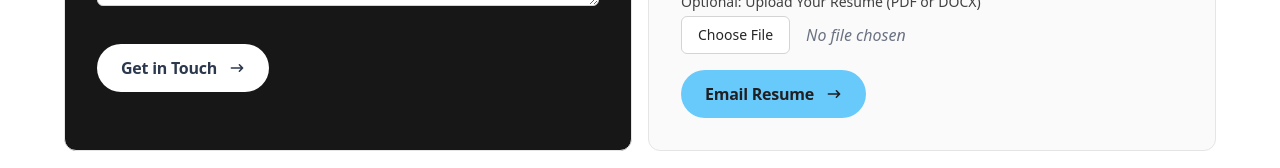
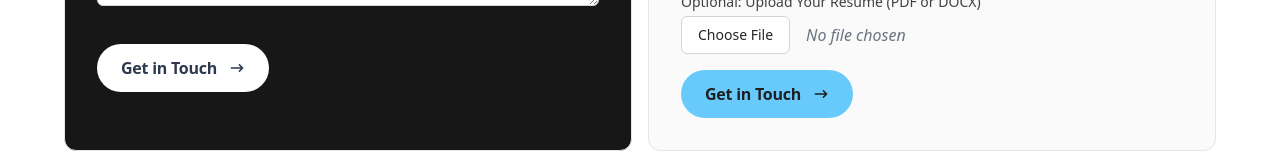
Before and after one commit to mhlauf1/mmr, a Next.js app: page / in a window 1280 px wide. Shown: the part 6080-6248 px from the top of the page. Built offline with nearby package versions, Linux system fonts and the light colour scheme.

Commit message:
updating comments

```diff
--- a/src/components/BottomCTA.tsx
+++ b/src/components/BottomCTA.tsx
@@ -185,7 +185,7 @@ const BottomCTA: React.FC = () => {
 
           {/* Submit */}
           <div className="mt-4">
-            <Button text="Email Resume" />
+            <Button text="Get in Touch" />
           </div>
         </form>
       </div>
--- a/src/sections/about/Hero.tsx
+++ b/src/sections/about/Hero.tsx
@@ -2,6 +2,7 @@
 import Image from "next/image";
 import { Button } from "@/components/Buttons";
 import { motion } from "framer-motion";
+import Link from "next/link";
 
 const Hero: React.FC = () => {
   const textVariants = {
@@ -75,7 +76,9 @@ const Hero: React.FC = () => {
               Our focused, high-touch approach is why we&apos;re a trusted
               partner for many manufacturers in Minnesota.
             </motion.p>
-            <Button text="Let’s Work Together" />
+            <Link href="/contact" className="w-full md:w-auto">
+              <Button text="Let’s Work Together" />
+            </Link>
           </motion.div>
         </div>
       </div>
```
